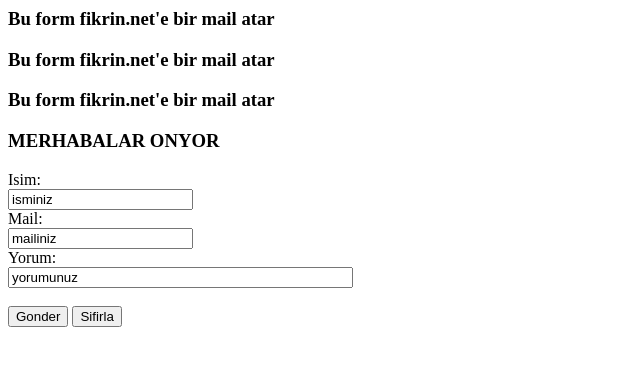
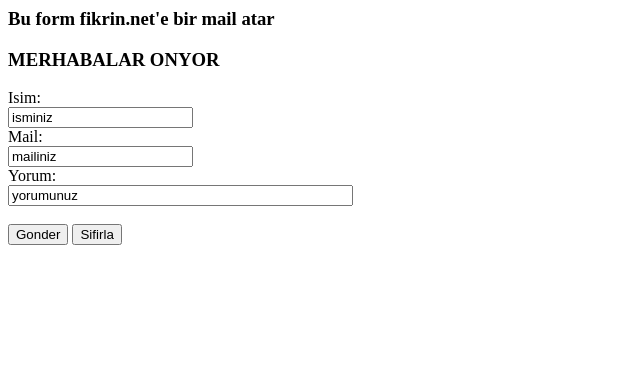
Before and after one commit to onyor/VisualStudioCodeTry, a plain HTML site: page src/index2.html in a window 1280 px wide. Shown: the whole page, without its empty margins (0-640 px from the left). Drawn offline with Linux system fonts and the light colour scheme.

Commit message:
Update index2.html

```diff
--- a/src/index2.html
+++ b/src/index2.html
@@ -1,10 +1,6 @@
 <html>
 <body>
 <form action="MAILTO:birisi@fikrin.net" method="post" enctype="text/plain">
-
-<h3>Bu form fikrin.net'e bir mail atar</h3>
-
-<h3>Bu form fikrin.net'e bir mail atar</h3>
 
 <h3>Bu form fikrin.net'e bir mail atar</h3>
 
```
